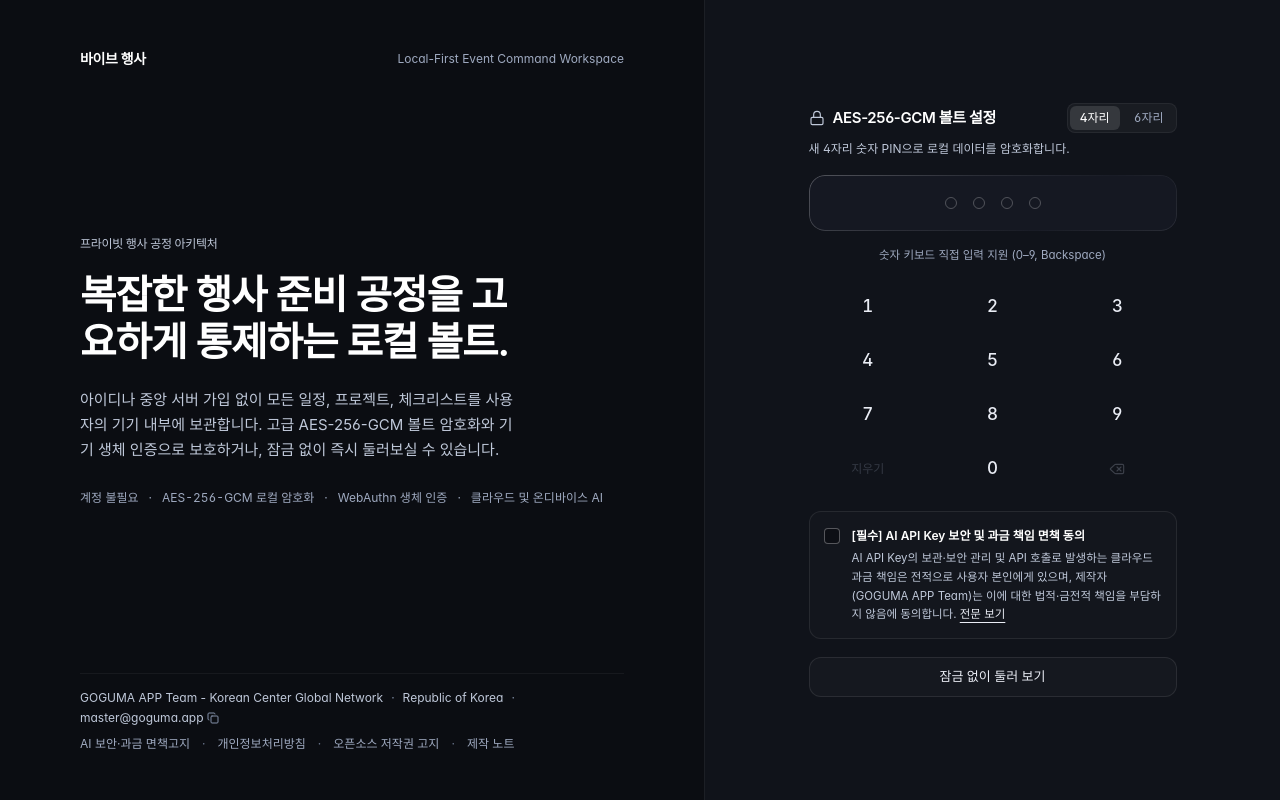
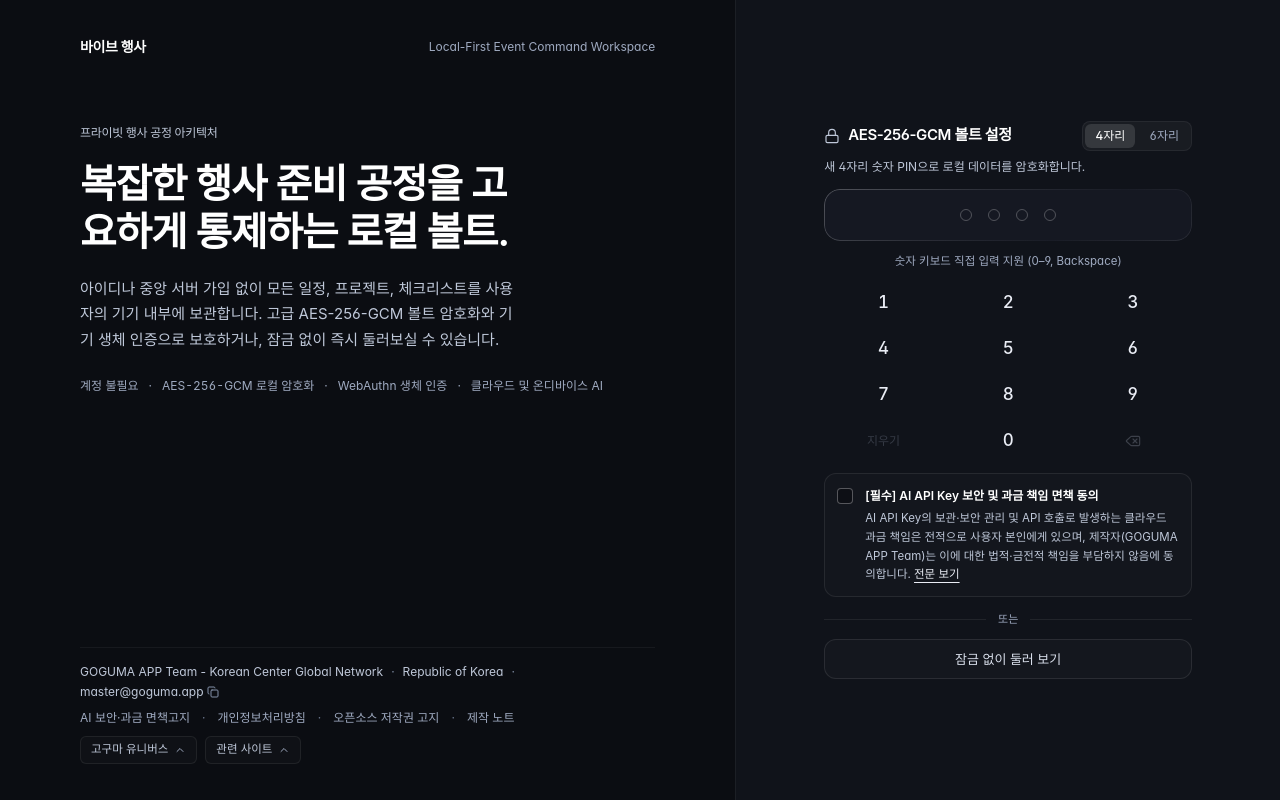
Before and after one commit to koreancenter/vibecalendar, a React (Vite) app: page / in a window 1280 px wide. Built offline with nearby package versions, Linux system fonts and the light colour scheme; a web font is replaced by a local one.

Commit message:
feat(vault): add ecosystem site navigation footer
Implement menu links to goguma universe and related services within the VaultIntroGate component to improve discoverability of the platform ecosystem.

```diff
--- a/src/components/vault/VaultIntroGate.tsx
+++ b/src/components/vault/VaultIntroGate.tsx
@@ -1,6 +1,8 @@
 import React, { useCallback, useEffect, useRef, useState } from 'react';
 import {
+  ArrowUpRight,
   Check,
+  ChevronUp,
   Copy,
   Delete,
   Fingerprint,
@@ -34,6 +36,30 @@ interface VaultIntroGateProps {
 
 const MAX_FAILED_ATTEMPTS = 5;
 const LOCKOUT_SECONDS = 30;
+
+interface FooterDirectoryItem {
+  label: string;
+  href: string;
+}
+
+const GOGUMA_UNIVERSE_LINKS: FooterDirectoryItem[] = [
+  { label: 'AI 앱 기획', href: 'https://goguma.app' },
+  { label: '디지털 명함', href: 'https://eerum.goguma.app' },
+  { label: 'AI 슬라이드', href: 'https://vibeslide.goguma.app' },
+  { label: 'AI 자산관리', href: 'https://vibevault.goguma.app' },
+];
+
+const RELATED_SITE_LINKS: FooterDirectoryItem[] = [
+  { label: 'K-Design.md', href: 'https://kdesign.koreancenter.net' },
+  { label: 'AI Podium', href: 'https://aipodium.net' },
+  { label: 'Net-to-Dot', href: 'https://nettodot.org' },
+  { label: '한국센터글로벌네트워크', href: 'https://koreancenter.net' },
+  { label: 'Global K-Edu Community', href: 'https://kedu.koreancenter.net' },
+  { label: '인도네시아센터', href: 'https://indonesiacenter.net' },
+  { label: '인도네시아 창업지원센터', href: 'https://visas.indonesiacenter.net' },
+  { label: '인도네시아 언어 연수', href: 'https://bipa.indonesiacenter.net' },
+  { label: '인도네시아 기업 연수', href: 'https://retreat.indonesiacenter.net' },
+];
 
 export const VaultIntroGate: React.FC<VaultIntroGateProps> = ({
   mode,
@@ -76,8 +102,10 @@ export const VaultIntroGate: React.FC<VaultIntroGateProps> = ({
 
   const [copiedCreatorEmail, setCopiedCreatorEmail] = useState<boolean>(false);
   const [inlineToast, setInlineToast] = useState<string | null>(null);
+  const [openSiteMenu, setOpenSiteMenu] = useState<'universe' | 'related' | null>(null);
 
   const consentCheckboxRef = useRef<HTMLInputElement>(null);
+  const siteMenuRef = useRef<HTMLDivElement>(null);
 
   useEffect(() => {
     if (mode === 'locked') {
@@ -116,6 +144,27 @@ export const VaultIntroGate: React.FC<VaultIntroGateProps> = ({
       setInlineToast((current) => (current === msg ? null : current));
     }, 2600);
   }, []);
+
+  useEffect(() => {
+    if (!openSiteMenu) return;
+    const handlePointerDown = (e: MouseEvent) => {
+      if (siteMenuRef.current && !siteMenuRef.current.contains(e.target as Node)) {
+        setOpenSiteMenu(null);
+      }
+    };
+    const handleKeyDown = (e: KeyboardEvent) => {
+      if (e.key === 'Escape') {
+        e.preventDefault();
+        setOpenSiteMenu(null);
+      }
+    };
+    document.addEventListener('mousedown', handlePointerDown);
+    window.addEventListener('keydown', handleKeyDown);
+    return () => {
+      document.removeEventListener('mousedown', handlePointerDown);
+      window.removeEventListener('keydown', handleKeyDown);
+    };
+  }, [openSiteMenu]);
 
   const triggerShake = useCallback((message: string) => {
     setStatusMessage(message);
@@ -440,11 +489,9 @@ export const VaultIntroGate: React.FC<VaultIntroGateProps> = ({
     mode === 'locked' && isBiometricEnabled && Boolean(onUnlockVaultWithBiometrics);
 
   return (
-    <div className="min-h-screen lg:h-screen w-screen lg:overflow-hidden bg-[#0b0d12] text-neutral-200 font-sans antialiased flex flex-col lg:flex-row select-none">
-      {/* 좌측 55%: 브랜드 선언 및 하단 아틀리에 서명 */}
-      <section className="lg:w-[55%] flex flex-col justify-between px-6 sm:px-12 lg:px-16 xl:px-20 pt-7 pb-8 lg:py-12 shrink-0">
-        {/* 상단 단일 워드마크 */}
-        <header className="flex items-center justify-between">
+    <div className="min-h-screen lg:h-screen w-screen overflow-x-hidden lg:overflow-hidden bg-[#0b0d12] text-neutral-200 font-sans antialiased grid grid-cols-1 lg:grid-cols-[1.35fr_1fr] lg:grid-rows-[auto_1fr_auto] select-none">
+      {/* 1. 컴팩트 브랜드 헤더 (모바일 1번 / 데스크톱 좌측 상단) */}
+      <header className="order-1 lg:order-none lg:col-start-1 lg:row-start-1 px-6 sm:px-12 lg:px-16 xl:px-20 pt-5 pb-4 lg:pt-9 lg:pb-3 flex items-center justify-between">
         <span className="text-[14px] font-semibold text-white tracking-tight whitespace-nowrap">
           바이브 행사
         </span>
@@ -453,8 +500,9 @@ export const VaultIntroGate: React.FC<VaultIntroGateProps> = ({
         </span>
       </header>
 
-        {/* 중앙 에디토리얼 선언 */}
-        <div className="my-8 lg:my-0 max-w-xl space-y-5">
+      {/* 3. 에디토리얼 선언 (모바일 3번 / 데스크톱 좌측 중단) */}
+      <section className="order-3 lg:order-none lg:col-start-1 lg:row-start-2 px-6 sm:px-12 lg:px-16 xl:px-20 pt-7 pb-8 lg:pt-10 xl:pt-14 lg:pb-6 flex flex-col justify-start">
+        <div className="max-w-xl space-y-4 lg:space-y-5">
           <p className="text-xs font-medium text-neutral-400 tracking-tight">
             프라이빗 행사 공정 아키텍처
           </p>
@@ -470,7 +518,7 @@ export const VaultIntroGate: React.FC<VaultIntroGateProps> = ({
           </p>
 
           {/* 무테(Unboxed) 신뢰 사양 메타데이터 */}
-          <div className="pt-2 flex flex-wrap items-center gap-x-2.5 gap-y-1 text-xs text-neutral-500">
+          <div className="pt-1.5 flex flex-wrap items-center gap-x-2.5 gap-y-1 text-xs text-neutral-500">
             <span>계정 불필요</span>
             <span aria-hidden="true">·</span>
             <span className="tabular-nums">AES-256-GCM 로컬 암호화</span>
@@ -480,9 +528,11 @@ export const VaultIntroGate: React.FC<VaultIntroGateProps> = ({
             <span>클라우드 및 온디바이스 AI</span>
           </div>
         </div>
+      </section>
 
-        {/* 하단 제작자 서명(Colophon) 및 법적 고지 기준선 */}
-        <footer className="space-y-2.5 pt-4 border-t border-white/[0.05] text-xs text-neutral-500">
+      {/* 4. 하단 제작자 서명(Colophon) · 법적 고지 · 바로가기 리스트 박스 (모바일 4번 최하단 / 데스크톱 좌측 하단) */}
+      <footer className="order-4 lg:order-none lg:col-start-1 lg:row-start-3 px-6 sm:px-12 lg:px-16 xl:px-20 pb-8 pt-2 lg:pb-9 lg:pt-2 text-xs text-neutral-500">
+        <div className="pt-4 border-t border-white/[0.05] space-y-2.5">
           <div className="flex flex-wrap items-center gap-x-2 gap-y-1 text-neutral-400">
             <span>{CREATOR_ENTITY.fullTitle}</span>
             <span aria-hidden="true" className="text-neutral-600">
@@ -507,6 +557,7 @@ export const VaultIntroGate: React.FC<VaultIntroGateProps> = ({
             </button>
           </div>
 
+          <div className="flex flex-wrap items-center justify-between gap-x-4 gap-y-2.5">
             <div className="flex flex-wrap items-center gap-x-3 gap-y-1">
               <button
                 type="button"
@@ -546,11 +597,117 @@ export const VaultIntroGate: React.FC<VaultIntroGateProps> = ({
                 제작 노트
               </button>
             </div>
+
+            {/* 바로가기 리스트 박스 (고구마 유니버스 · 관련 사이트) */}
+            <div ref={siteMenuRef} className="flex items-center gap-2 shrink-0">
+              {/* 고구마 유니버스 */}
+              <div className="relative">
+                <button
+                  type="button"
+                  onClick={() =>
+                    setOpenSiteMenu((prev) => (prev === 'universe' ? null : 'universe'))
+                  }
+                  aria-haspopup="menu"
+                  aria-expanded={openSiteMenu === 'universe'}
+                  className={`h-7 px-2.5 rounded-md border text-[11.5px] inline-flex items-center gap-1.5 transition-colors duration-150 cursor-pointer whitespace-nowrap shrink-0 ${
+                    openSiteMenu === 'universe'
+                      ? 'bg-white/[0.08] border-white/[0.18] text-white'
+                      : 'bg-white/[0.02] border-white/[0.07] hover:border-white/[0.15] text-neutral-400 hover:text-neutral-200'
+                  }`}
+                >
+                  <span>고구마 유니버스</span>
+                  <ChevronUp
+                    className={`w-3 h-3 text-neutral-500 transition-transform duration-150 shrink-0 ${
+                      openSiteMenu === 'universe' ? 'rotate-180 text-neutral-300' : ''
+                    }`}
+                  />
+                </button>
+
+                {openSiteMenu === 'universe' && (
+                  <div
+                    role="menu"
+                    aria-label="고구마 유니버스 바로가기"
+                    className="absolute bottom-full mb-2 left-0 xl:left-auto xl:right-0 min-w-[200px] py-1.5 rounded-xl bg-[#12151d]/98 border border-white/[0.10] shadow-[0_14px_32px_rgba(0,0,0,0.65)] backdrop-blur-xl z-30"
+                  >
+                    {GOGUMA_UNIVERSE_LINKS.map((item) => (
+                      <a
+                        key={item.label}
+                        role="menuitem"
+                        href={item.href}
+                        target="_blank"
+                        rel="noopener noreferrer"
+                        onClick={() => setOpenSiteMenu(null)}
+                        aria-label={`${item.label} 이동`}
+                        className="group flex items-center justify-between gap-4 px-3 py-1.5 text-[12px] text-neutral-300 hover:text-white hover:bg-white/[0.05] transition-colors duration-150 whitespace-nowrap"
+                      >
+                        <span>{item.label}</span>
+                        <span className="inline-flex items-center gap-0.5 text-[10.5px] text-neutral-500 group-hover:text-neutral-200 transition-colors shrink-0">
+                          <span>이동</span>
+                          <ArrowUpRight className="w-3 h-3" />
+                        </span>
+                      </a>
+                    ))}
+                  </div>
+                )}
+              </div>
+
+              {/* 관련 사이트 */}
+              <div className="relative">
+                <button
+                  type="button"
+                  onClick={() =>
+                    setOpenSiteMenu((prev) => (prev === 'related' ? null : 'related'))
+                  }
+                  aria-haspopup="menu"
+                  aria-expanded={openSiteMenu === 'related'}
+                  className={`h-7 px-2.5 rounded-md border text-[11.5px] inline-flex items-center gap-1.5 transition-colors duration-150 cursor-pointer whitespace-nowrap shrink-0 ${
+                    openSiteMenu === 'related'
+                      ? 'bg-white/[0.08] border-white/[0.18] text-white'
+                      : 'bg-white/[0.02] border-white/[0.07] hover:border-white/[0.15] text-neutral-400 hover:text-neutral-200'
+                  }`}
+                >
+                  <span>관련 사이트</span>
+                  <ChevronUp
+                    className={`w-3 h-3 text-neutral-500 transition-transform duration-150 shrink-0 ${
+                      openSiteMenu === 'related' ? 'rotate-180 text-neutral-300' : ''
+                    }`}
+                  />
+                </button>
+
+                {openSiteMenu === 'related' && (
+                  <div
+                    role="menu"
+                    aria-label="관련 사이트 바로가기"
+                    className="absolute bottom-full mb-2 left-[-96px] sm:left-0 xl:left-auto xl:right-0 min-w-[248px] max-h-[60vh] overflow-y-auto py-1.5 rounded-xl bg-[#12151d]/98 border border-white/[0.10] shadow-[0_14px_32px_rgba(0,0,0,0.65)] backdrop-blur-xl z-30"
+                  >
+                    {RELATED_SITE_LINKS.map((item) => (
+                      <a
+                        key={item.label}
+                        role="menuitem"
+                        href={item.href}
+                        target="_blank"
+                        rel="noopener noreferrer"
+                        onClick={() => setOpenSiteMenu(null)}
+                        aria-label={`${item.label} 이동`}
+                        className="group flex items-center justify-between gap-4 px-3 py-1.5 text-[12px] text-neutral-300 hover:text-white hover:bg-white/[0.05] transition-colors duration-150 whitespace-nowrap"
+                      >
+                        <span>{item.label}</span>
+                        <span className="inline-flex items-center gap-0.5 text-[10.5px] text-neutral-500 group-hover:text-neutral-200 transition-colors shrink-0">
+                          <span>이동</span>
+                          <ArrowUpRight className="w-3 h-3" />
+                        </span>
+                      </a>
+                    ))}
+                  </div>
+                )}
+              </div>
+            </div>
+          </div>
+        </div>
       </footer>
-      </section>
 
-      {/* 우측 45%: 촉각적 PIN 볼트 챔버 */}
-      <section className="lg:w-[45%] flex-1 bg-[#10131a] border-t lg:border-t-0 lg:border-l border-white/[0.05] flex flex-col items-center justify-center px-6 sm:px-10 py-10 lg:py-8">
+      {/* 2. 핵심 볼트 설정 / 잠금 해제 모듈 (모바일 2번 헤더 바로 아래 / 데스크톱 우측 42% 수직 중앙) */}
+      <section className="order-2 lg:order-none lg:col-start-2 lg:row-start-1 lg:row-span-3 bg-[#10131a] border-y lg:border-y-0 lg:border-l border-white/[0.05] flex flex-col items-center justify-center px-6 sm:px-10 py-6 sm:py-8 lg:py-6">
         <div className="w-full max-w-[368px]">
           {isResetConfirmOpen ? (
             /* 로컬 볼트 초기화 확인 패널 */
@@ -590,7 +747,9 @@ export const VaultIntroGate: React.FC<VaultIntroGateProps> = ({
               </div>
             </div>
           ) : (
-            <div className="space-y-4">
+            <div className="space-y-3.5">
+              {/* Primary Flow: Create Encrypted Vault / Unlock Vault */}
+              <div className="space-y-3">
                 {/* 챔버 헤더 & 자릿수 선택 */}
                 <div className="space-y-1.5">
                   <div className="flex items-center justify-between gap-3">
@@ -665,7 +824,7 @@ export const VaultIntroGate: React.FC<VaultIntroGateProps> = ({
 
                 {/* PIN 슬롯 디스플레이 */}
                 <div
-                className={`relative h-14 rounded-2xl bg-[#151822] luxury-glass-border flex items-center justify-center gap-4 px-6 ${
+                  className={`relative h-12 sm:h-13 rounded-2xl bg-[#151822] luxury-glass-border flex items-center justify-center gap-4 px-6 ${
                     isErrorShake ? 'vault-shake' : ''
                   }`}
                   aria-live="polite"
@@ -702,9 +861,9 @@ export const VaultIntroGate: React.FC<VaultIntroGateProps> = ({
                   )}
                 </div>
 
-              {/* 무테(Unboxed) 촉각 숫자 키패드 */}
+                {/* 무테(Unboxed) 촉각 숫자 키패드 (데스크톱 슬림 높이) */}
                 <div
-                className="grid grid-cols-3 gap-1.5 py-0.5"
+                  className="grid grid-cols-3 gap-1.5"
                   role="group"
                   aria-label="PIN 숫자 키패드"
                 >
@@ -714,7 +873,7 @@ export const VaultIntroGate: React.FC<VaultIntroGateProps> = ({
                       type="button"
                       disabled={isBusy || isBioVerifying || lockoutRemaining > 0}
                       onClick={() => handleAppendDigit(num)}
-                    className="h-12 rounded-xl text-[17px] font-medium text-neutral-200 hover:text-white hover:bg-white/[0.05] active:bg-white/[0.09] disabled:opacity-35 transition-colors duration-150 tabular-nums cursor-pointer"
+                      className="h-11 lg:h-10 rounded-xl text-[17px] font-medium text-neutral-200 hover:text-white hover:bg-white/[0.05] active:bg-white/[0.09] disabled:opacity-35 transition-colors duration-150 tabular-nums cursor-pointer"
                     >
                       {num}
                     </button>
@@ -727,7 +886,7 @@ export const VaultIntroGate: React.FC<VaultIntroGateProps> = ({
                       onClick={handleBiometricUnlock}
                       aria-label="생체 인증 실행"
                       title="Face ID · Touch ID · 지문 인증"
-                    className="h-12 rounded-xl flex items-center justify-center text-neutral-300 hover:text-white hover:bg-white/[0.05] active:bg-white/[0.09] disabled:opacity-35 transition-colors duration-150 cursor-pointer"
+                      className="h-11 lg:h-10 rounded-xl flex items-center justify-center text-neutral-300 hover:text-white hover:bg-white/[0.05] active:bg-white/[0.09] disabled:opacity-35 transition-colors duration-150 cursor-pointer"
                     >
                       {isBioVerifying ? (
                         <Loader2 className="w-4 h-4 animate-spin" />
@@ -738,12 +897,14 @@ export const VaultIntroGate: React.FC<VaultIntroGateProps> = ({
                   ) : (
                     <button
                       type="button"
-                    disabled={isBusy || isBioVerifying || lockoutRemaining > 0 || digits.length === 0}
+                      disabled={
+                        isBusy || isBioVerifying || lockoutRemaining > 0 || digits.length === 0
+                      }
                       onClick={() => {
                         setDigits('');
                         setStatusMessage(null);
                       }}
-                    className="h-12 rounded-xl text-xs font-normal text-neutral-500 hover:text-neutral-200 hover:bg-white/[0.04] disabled:opacity-25 transition-colors duration-150 cursor-pointer whitespace-nowrap"
+                      className="h-11 lg:h-10 rounded-xl text-xs font-normal text-neutral-500 hover:text-neutral-200 hover:bg-white/[0.04] disabled:opacity-25 transition-colors duration-150 cursor-pointer whitespace-nowrap"
                     >
                       지우기
                     </button>
@@ -753,7 +914,7 @@ export const VaultIntroGate: React.FC<VaultIntroGateProps> = ({
                     type="button"
                     disabled={isBusy || isBioVerifying || lockoutRemaining > 0}
                     onClick={() => handleAppendDigit('0')}
-                  className="h-12 rounded-xl text-[17px] font-medium text-neutral-200 hover:text-white hover:bg-white/[0.05] active:bg-white/[0.09] disabled:opacity-35 transition-colors duration-150 tabular-nums cursor-pointer"
+                    className="h-11 lg:h-10 rounded-xl text-[17px] font-medium text-neutral-200 hover:text-white hover:bg-white/[0.05] active:bg-white/[0.09] disabled:opacity-35 transition-colors duration-150 tabular-nums cursor-pointer"
                   >
                     0
                   </button>
@@ -768,7 +929,7 @@ export const VaultIntroGate: React.FC<VaultIntroGateProps> = ({
                     }
                     onClick={handleBackspace}
                     aria-label="한 자리 지우기"
-                  className="h-12 rounded-xl flex items-center justify-center text-neutral-400 hover:text-white hover:bg-white/[0.05] active:bg-white/[0.09] disabled:opacity-25 transition-colors duration-150 cursor-pointer"
+                    className="h-11 lg:h-10 rounded-xl flex items-center justify-center text-neutral-400 hover:text-white hover:bg-white/[0.05] active:bg-white/[0.09] disabled:opacity-25 transition-colors duration-150 cursor-pointer"
                   >
                     <Delete className="w-4 h-4" strokeWidth={1.7} />
                   </button>
@@ -791,10 +952,10 @@ export const VaultIntroGate: React.FC<VaultIntroGateProps> = ({
                   </button>
                 )}
 
-              {/* AI API Key 보안·과금 제작자 면책 체크박스 */}
+                {/* AI API Key 보안·과금 제작자 면책 체크박스 (Primary Create Vault 흐름에 포함) */}
                 {mode === 'onboarding' || !initialHasConsented ? (
                   <div
-                  className={`rounded-xl border p-3.5 transition-colors duration-150 ${
+                    className={`rounded-xl border p-3 transition-colors duration-150 ${
                       consentHighlight
                         ? 'border-amber-400/55 bg-amber-500/[0.05]'
                         : 'border-white/[0.08] bg-white/[0.015]'
@@ -822,8 +983,8 @@ export const VaultIntroGate: React.FC<VaultIntroGateProps> = ({
                         </span>
                         <span className="block mt-1 text-[11.5px] text-neutral-400">
                           AI API Key의 보관·보안 관리 및 API 호출로 발생하는 클라우드 과금 책임은
-                        전적으로 사용자 본인에게 있으며, 제작자({CREATOR_ENTITY.teamName})는 이에 대한
-                        법적·금전적 책임을 부담하지 않음에 동의합니다.{' '}
+                          전적으로 사용자 본인에게 있으며, 제작자({CREATOR_ENTITY.teamName})는 이에
+                          대한 법적·금전적 책임을 부담하지 않음에 동의합니다.{' '}
                           <button
                             type="button"
                             onClick={(e) => {
@@ -854,15 +1015,24 @@ export const VaultIntroGate: React.FC<VaultIntroGateProps> = ({
                     </button>
                   </div>
                 )}
+              </div>
 
-              {/* 하단 보조 진입 또는 분실 초기화 액션 */}
+              {/* Secondary Flow: 또는 구분선 + 잠금 없이 둘러 보기 / PIN 초기화 */}
               {mode === 'onboarding' ? (
-                <div className="pt-0.5">
+                <div className="space-y-3">
+                  <div className="relative flex items-center" aria-hidden="true">
+                    <div className="flex-1 border-t border-white/[0.07]" />
+                    <span className="px-3 text-[11px] font-medium text-neutral-500 whitespace-nowrap">
+                      또는
+                    </span>
+                    <div className="flex-1 border-t border-white/[0.07]" />
+                  </div>
+
                   <button
                     type="button"
                     disabled={isBusy || isBioVerifying}
                     onClick={handleBrowseWithoutLockClick}
-                    className="w-full h-10 rounded-xl border border-white/[0.09] bg-white/[0.025] hover:bg-white/[0.06] text-[13px] font-medium text-neutral-200 hover:text-white transition-colors duration-150 cursor-pointer whitespace-nowrap"
+                    className="w-full h-10 rounded-xl border border-white/[0.09] bg-white/[0.02] hover:bg-white/[0.06] text-[13px] font-medium text-neutral-300 hover:text-white transition-colors duration-150 cursor-pointer whitespace-nowrap"
                   >
                     잠금 없이 둘러 보기
                   </button>
```
Also changed, not shown: public/assets/aistudio/image_c78924cf.png (added). Lines whose indentation alone changed are shown as unchanged.
